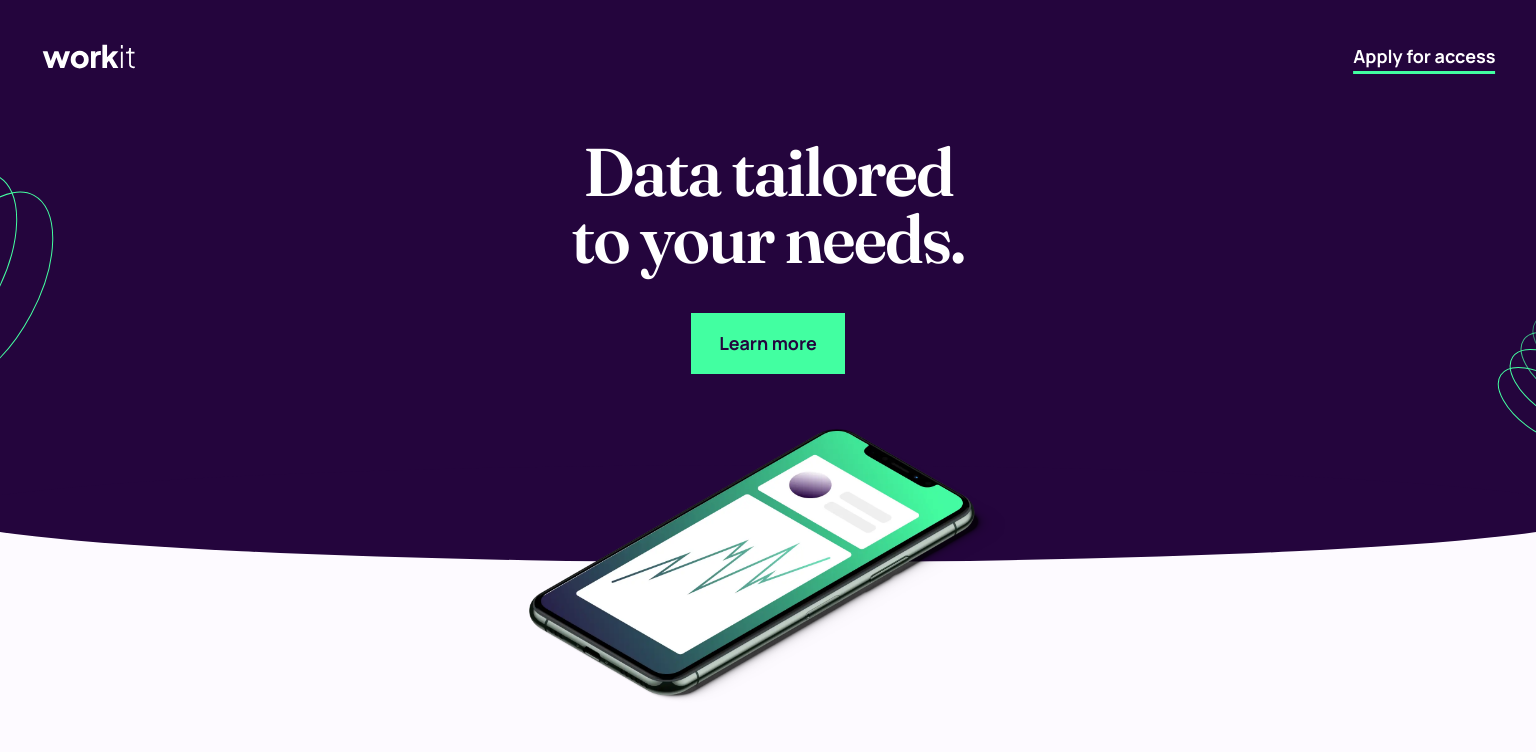
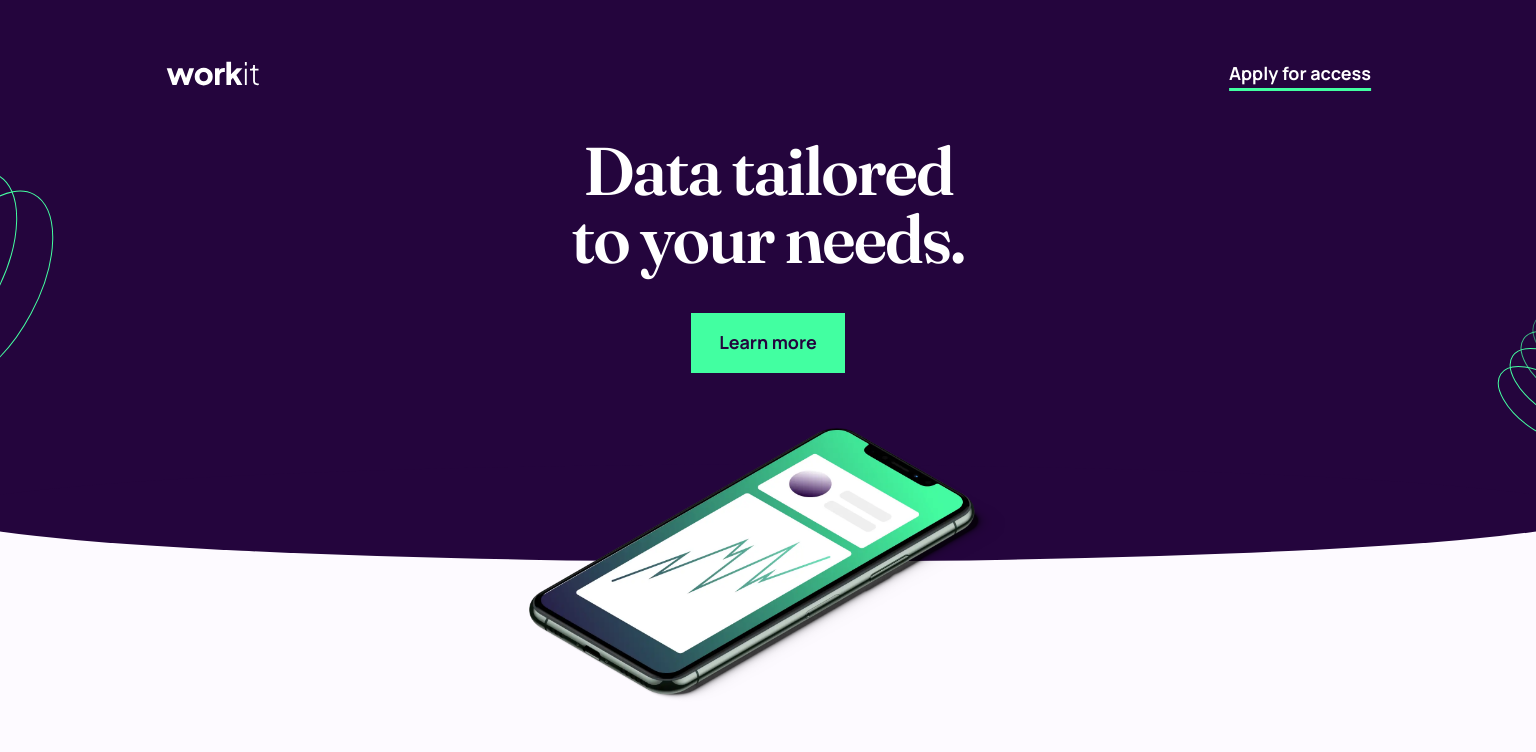
Before and after one commit to meilani/workitLandingPage, a plain HTML site: page index.html in a window 1536 px wide. Shown: the top 752 px of the page. Drawn offline with Linux system fonts and the light colour scheme.

Commit message:
header style desktop

```diff
--- a/style.scss
+++ b/style.scss
@@ -28,10 +28,9 @@
   html {
     font-size: 16px;
 
-    @media (min-width: 1200px) {
+    @media (min-width: 1440px) {
         font-size: 18px;
     }
-
   }
 
   body {
@@ -159,6 +158,10 @@ header {
 
     @media screen and (min-width: 768px) {
       padding: 2.25rem 2.25rem 3.65rem;
+    }
+
+    @media screen and (min-width: 1440px) {
+      padding: 3.22rem 9.16rem 2.65rem;
     }
 
     a {
```
Also changed, not shown: style.css, 1 other file.
